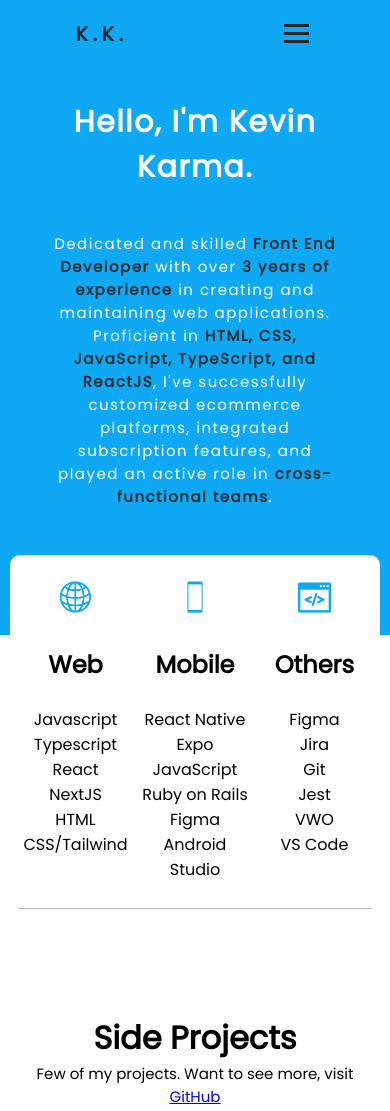
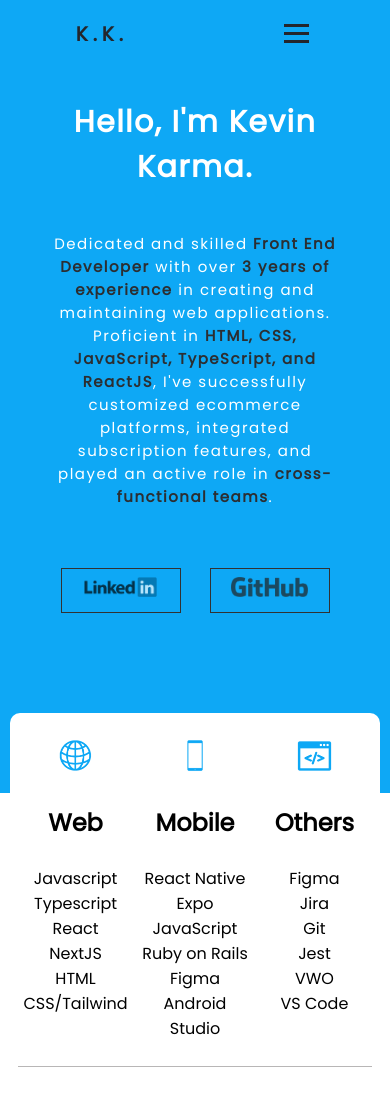
Before and after one commit to TenNga/kevinkarma-com, a plain HTML site: page index.html in a window 390 px wide. Shown: the top 1111 px of the page. Drawn offline with nearby package versions, Linux system fonts and the light colour scheme; a web font is replaced by a local one.

Commit message:
change some style and layout

```diff
--- a/index.html
+++ b/index.html
@@ -49,7 +49,29 @@
                     </p>
                 </div>
             </div>
+
+            <div class="container">
+                <div class="linkItems">
+                 <div id="linkLogo">
+                     <a href="https://www.linkedin.com/in/kevin-karma-b57007210/" target="_blank"><img
+                             src="img/linkedin.png"></a>
+                 </div>
+                 <div id="linkLogo">
+                     <a href="https://github.com/TenNga" target="_blank"><img src="img/github.png"></a>
+                 </div>
+                 <!-- <div id="linkLogo">
+                     <a href="https://angel.co/tenzin-ngawang" target="_blank"><img src="img/angel.png"> </a>
+                 </div>
+                 <div id="linkLogo">
+                     <a href="https://twitter.com/tenfivewang" target="_blank"><img src="img/twitter.png"></a>
+                 </div> -->
+             </div>
+             </div>
         </div>
+
+
+
+
         <div class="container">
             <div class="aboutCard">
                 <div class="aboutDetails">
--- a/style.css
+++ b/style.css
@@ -104,7 +104,7 @@ nav {
 
 .aboutHeading {
     color: rgb(255, 255, 255);
-    padding: 120px 80px 200px;
+    padding: 120px 80px 40px;
     text-align: center;
     font-family: 'Poppins', sans-serif;
     letter-spacing: 1.5px;
@@ -157,6 +157,27 @@ nav {
             color: #0EA8F5;
         }
     }
+}
+
+.linkItems{
+    width: 100%;
+    padding-top: 40px;
+    padding-bottom: 180px;
+    display: flex;
+    justify-content: space-around;
+    align-items: center;
+    box-sizing: border-box;
+
+    & img{
+        width: 100px;
+        opacity: 0.7;
+
+        &:hover{
+        opacity: 1;
+    }
+    }
+
+
 }
 
 .project .projectCardContainer {
@@ -226,19 +247,6 @@ nav {
         padding-bottom: 50px;
         color: rgb(44, 46, 49);
     }
-
-    & .linkItems{
-        width: 100%;
-        padding-top: 40px;
-        padding-bottom: 40px;
-        display: flex;
-        justify-content: space-around;
-        align-items: center;
-
-        & img{
-            width: 100px;
-        }
-    }
 }
 
 [data-scroll] {
@@ -279,8 +287,8 @@ nav {
     }
     .aboutHeading{
         font-size: 15px;
-        padding-top: 5vh;
-        padding-bottom: 15vh;
+        padding-top: 120px;
+        padding-bottom: 40px;
     }
     .aboutDetails{
         padding: 0vh;
@@ -379,17 +387,24 @@ nav {
         font-size: 3vw;
     }
 
-    .container .Links .linkItems{
-        flex-direction: column;
-        justify-content: space-around;
+    .linkItems{
         padding-top: 20px;
+        padding-left: 40px;
+        padding-right: 40px;
+        gap: 8px;
     }
 
-    .container .Links .linkItems #linkLogo{
-        width: 100%;
-        padding-top: 20px;
+    .linkItems #linkLogo{
+        width: 120px;
         border-style: solid;
-        border-color:  #0EA8F5;
+        border-width: 1px;
+        border-color:  #323232;
+        padding: 8px;
+
+        & img {
+            object-fit: contain;
+            height: 20px;
+        }
     }
 
     img#cardIcon {
```
